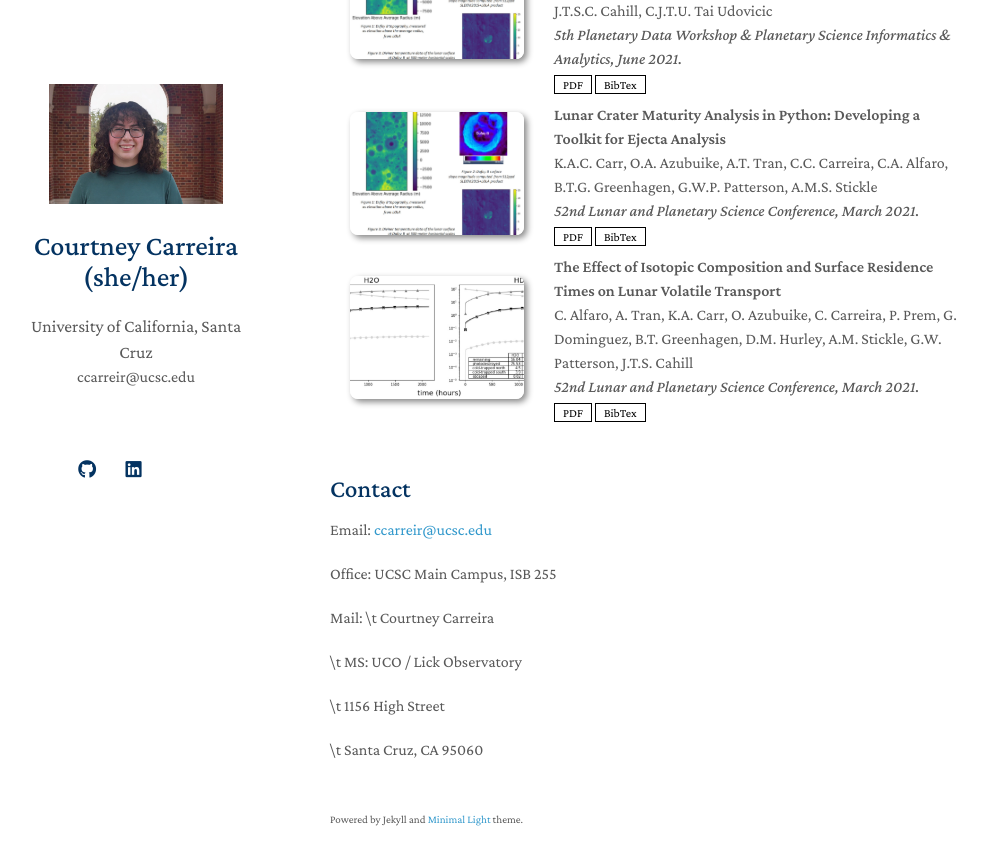
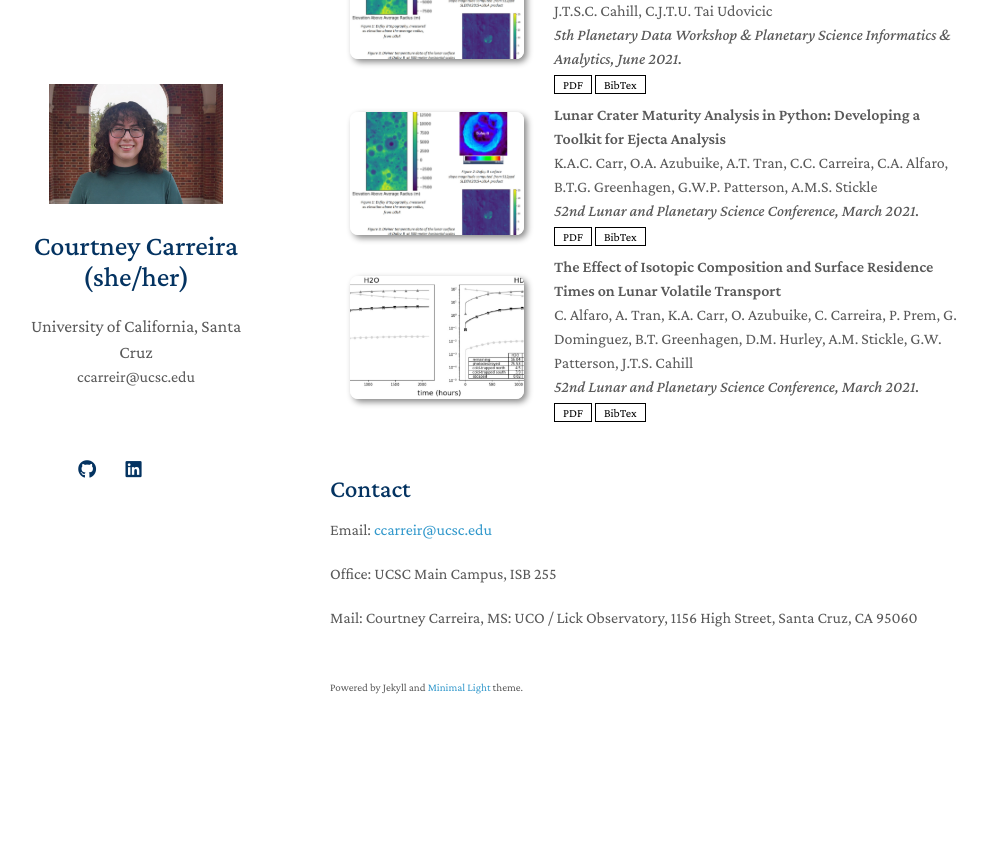
Before and after one commit to courtneycarreira/courtneycarreira.github.io, a Jekyll site: the page built from index.md, in a window 1280 px wide and 900 px high, scrolled down 670 px. Shown: the top 865 px of the window, without its empty margins (140-1127 px from the left). Built offline with Jekyll 4.4.1, drawn with Linux system fonts in a browser that asks for light colours; nearby versions of some CDN libraries; a style sheet for code colours, icons or effects is not loaded; our own code applies the rules of GitHub Pages for plain Markdown files; after the commit the page ends 1438 px from its top, so only the background shows below that.

```diff
--- a/index.md
+++ b/index.md
@@ -14,14 +14,8 @@ In my free time, I enjoy cooking and baking - along the way, I'm digitizing all
 
 ## Contact
 
-Email:	[ccarreir@ucsc.edu](mailto:ccarreir@ucsc.edu)
+Email: [ccarreir@ucsc.edu](mailto:ccarreir@ucsc.edu)
 
-Office:	UCSC Main Campus, ISB 255
+Office: UCSC Main Campus, ISB 255
 
-Mail: \t Courtney Carreira
-
-\t MS: UCO / Lick Observatory
-
-\t 1156 High Street
-
-\t Santa Cruz, CA 95060
+Mail: Courtney Carreira, MS: UCO / Lick Observatory, 1156 High Street, Santa Cruz, CA 95060
```
